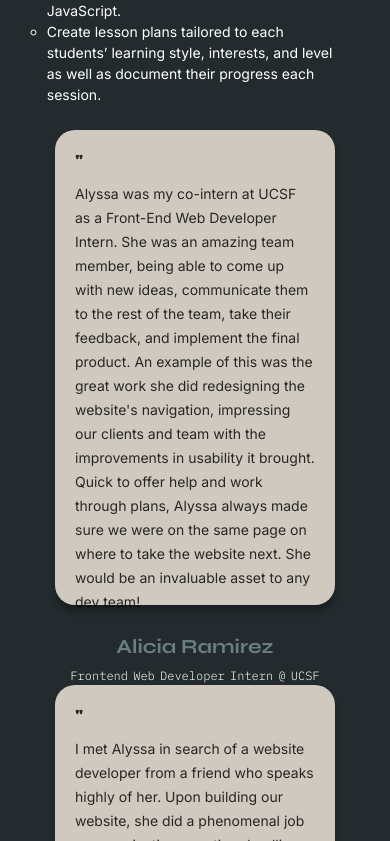
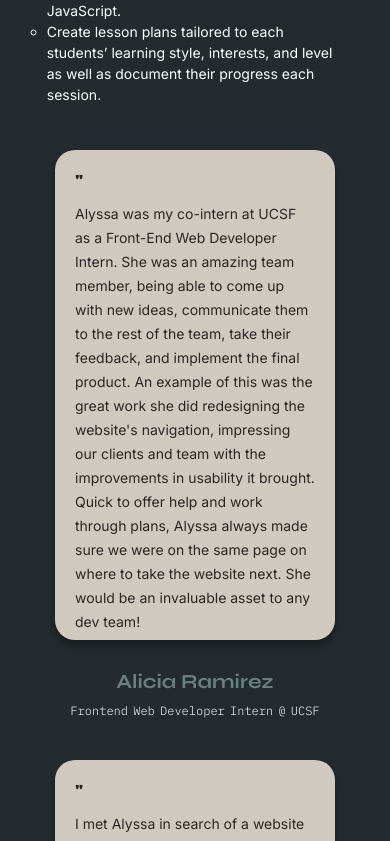
Before and after one commit to alyssamarie0107/alyssamarie0107.github.io, a React (Create React App) app: page / in a window 390 px wide. Shown: the part 3123-3964 px from the top of the page. Built offline with nearby package versions, Linux system fonts and the light colour scheme.

Commit message:
update testimony card css for mobile

```diff
--- a/src/components/testimony-card/TestimonyCard.module.css
+++ b/src/components/testimony-card/TestimonyCard.module.css
@@ -31,9 +31,12 @@
 
 /* for large, medium, and small mobile devices */
 @media only screen and (max-width: 425px) {
-    .TestimonyCard {margin: 0;}
+    .TestimonyCard {margin: 20px 0;}
 
-    .content {width: 280px;}
+    .content {
+        width: 280px;
+        height: 490px;
+    }
 
     .Testimonial > p {font-size: 16px;}
 
```
